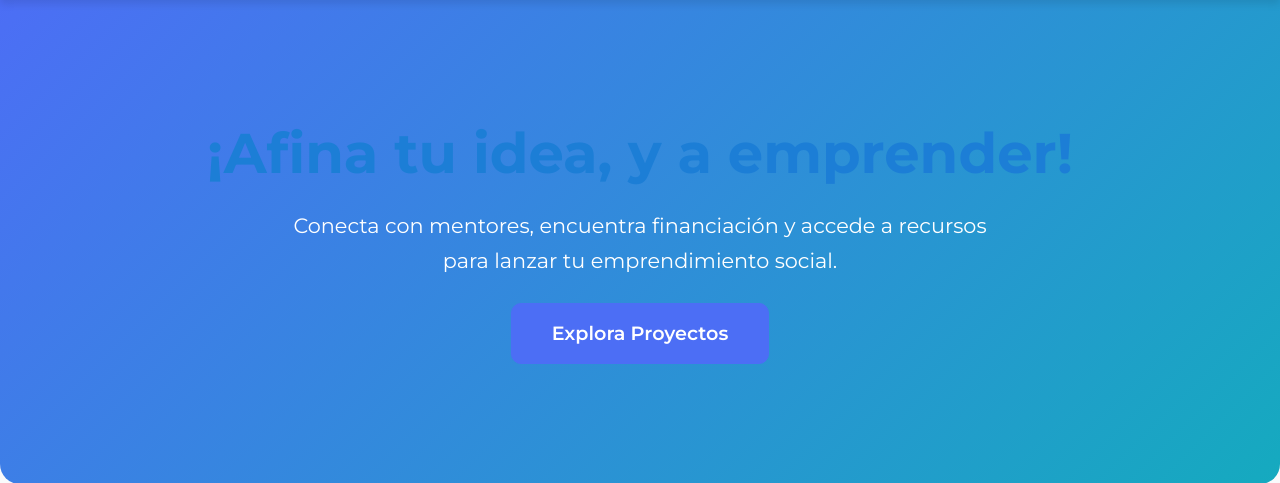
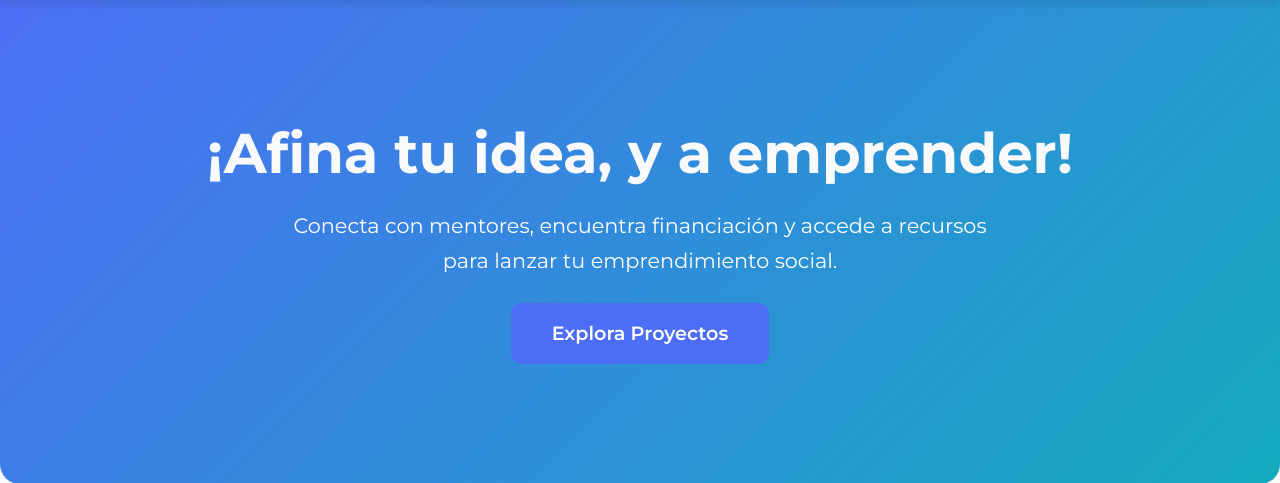
Before and after one commit to Nicoletoposada/CrowdMentor, a Django app: page / in a window 1280 px wide. Shown: the part 94-577 px from the top of the page. Run offline with Django 5.2, Linux system fonts and the light colour scheme; data comes from the database, SQL or seed files in the repository; both versions use the stored data as it was after the commit; parts of the project's set-up code (start-up, migrations or seed data) failed here and were passed over; some libraries are stand-ins or nearby versions.

Commit message:
CrowdMentor

```diff
--- a/crowdmentor/core/static/css/styles.css
+++ b/crowdmentor/core/static/css/styles.css
@@ -66,7 +66,7 @@ body {
 /* Headings */
 h1, h2, h3 {
     font-weight: 700;
-    color: #1c7ed6;
+    color: #ffffff;
 }
 h1 {
     font-size: 2.8rem;
--- a/crowdmentor/core/templates/base.html
+++ b/crowdmentor/core/templates/base.html
@@ -25,7 +25,7 @@
     {% if request.path == '/' %}
         <div class="hero">
             <div class="container">
-                <h1>¡Afina tu idea, y a emprender!</h1>
+                <h1 class="text-light">¡Afina tu idea, y a emprender!</h1>
                 <p>Conecta con mentores, encuentra financiación y accede a recursos para lanzar tu emprendimiento social.</p>
                 <a href="{% url 'project_list' %}" class="btn btn-primary">Explora Proyectos</a>
             </div>
```
Also changed, not shown: crowdmentor/db.sqlite3.
